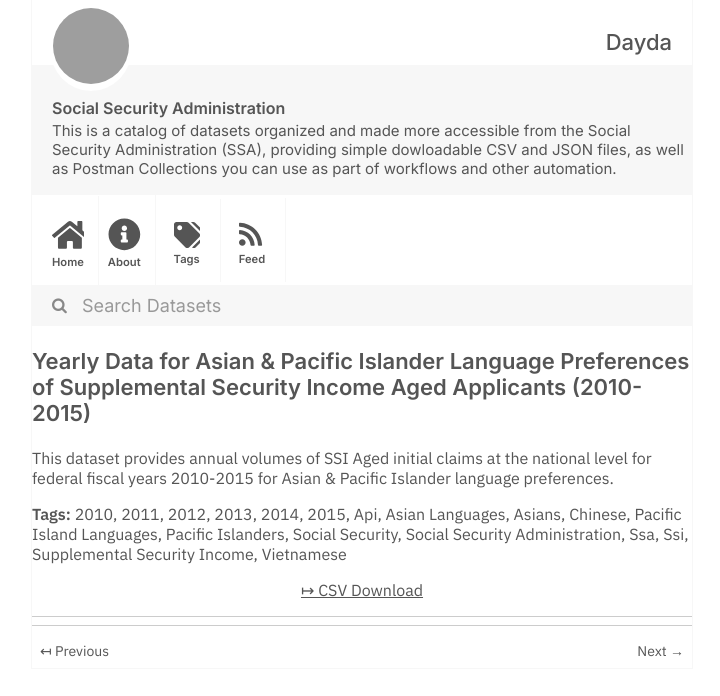
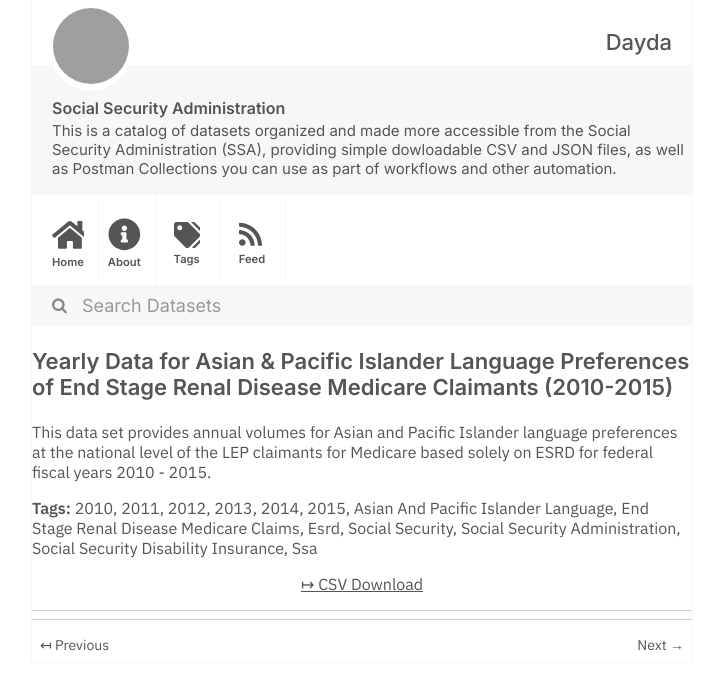
Before and after one commit to dayda-entities/social-security-administration, a Jekyll site: the page built from _posts/2020-11-10-yearly-data-for-asian-pacific-.md, in a window 1280 px wide, cut to the strip 0-696 px from the top of the page. Shown: the whole strip, without its empty margins (278-998 px from the left). Built offline with Jekyll 4.4.1, drawn with Linux system fonts in a browser that asks for light colours; grey boxes are pictures that could not be loaded.

Commit message:
Publish Data

```diff
--- a/_posts/2020-11-10-yearly-data-for-asian-pacific-.md
+++ b/_posts/2020-11-10-yearly-data-for-asian-pacific-.md
@@ -1,9 +1,9 @@
 ---
 title: >-
-  Yearly Data for Asian & Pacific Islander Language Preferences of Supplemental
-  Security Income Aged Applicants (2010-2015)
-created: '2020-11-10T16:50:02.215422'
-modified: '2021-04-06T02:45:35.571383'
+  Yearly Data for Asian & Pacific Islander Language Preferences of End Stage
+  Renal Disease Medicare Claimants (2010-2015)
+created: '2020-11-10T16:50:12.675014'
+modified: '2020-12-03T20:36:08.669359'
 state: active
 type: dataset
 tags:
@@ -13,22 +13,17 @@ tags:
   - '2013'
   - '2014'
   - '2015'
-  - Api
-  - Asian Languages
-  - Asians
-  - Chinese
-  - Pacific Island Languages
-  - Pacific Islanders
+  - Asian And Pacific Islander Language
+  - End Stage Renal Disease Medicare Claims
+  - Esrd
   - Social Security
   - Social Security Administration
+  - Social Security Disability Insurance
   - Ssa
-  - Ssi
-  - Supplemental Security Income
-  - Vietnamese
 groups: []
-csv_url: 'https://www.ssa.gov/open/data/API_Spklang_IC_T16_SSIAged_Yrly.csv'
+csv_url: 'https://www.ssa.gov/open/data/API_Spklang_IC_T2_Dib_Yrly_ESRD.csv'
 json_url: ''
 layout: post
 
 ---
-This dataset provides annual volumes of SSI Aged initial claims at the national level for federal fiscal years 2010-2015 for Asian & Pacific Islander language preferences.
+This data set provides annual volumes for Asian and Pacific Islander language preferences at the national level of the LEP claimants for Medicare based solely on ESRD for federal fiscal years 2010 - 2015.
```
